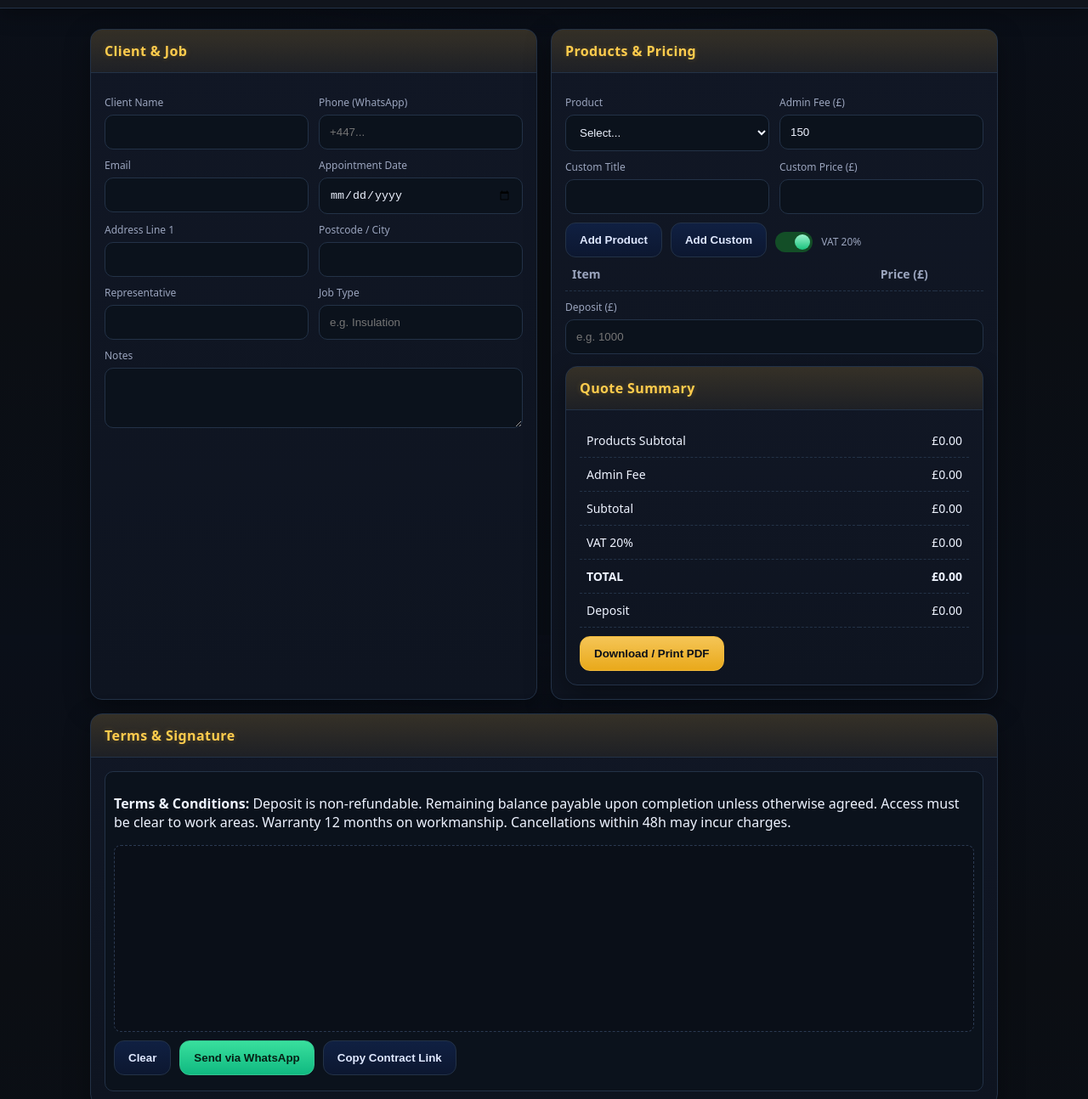
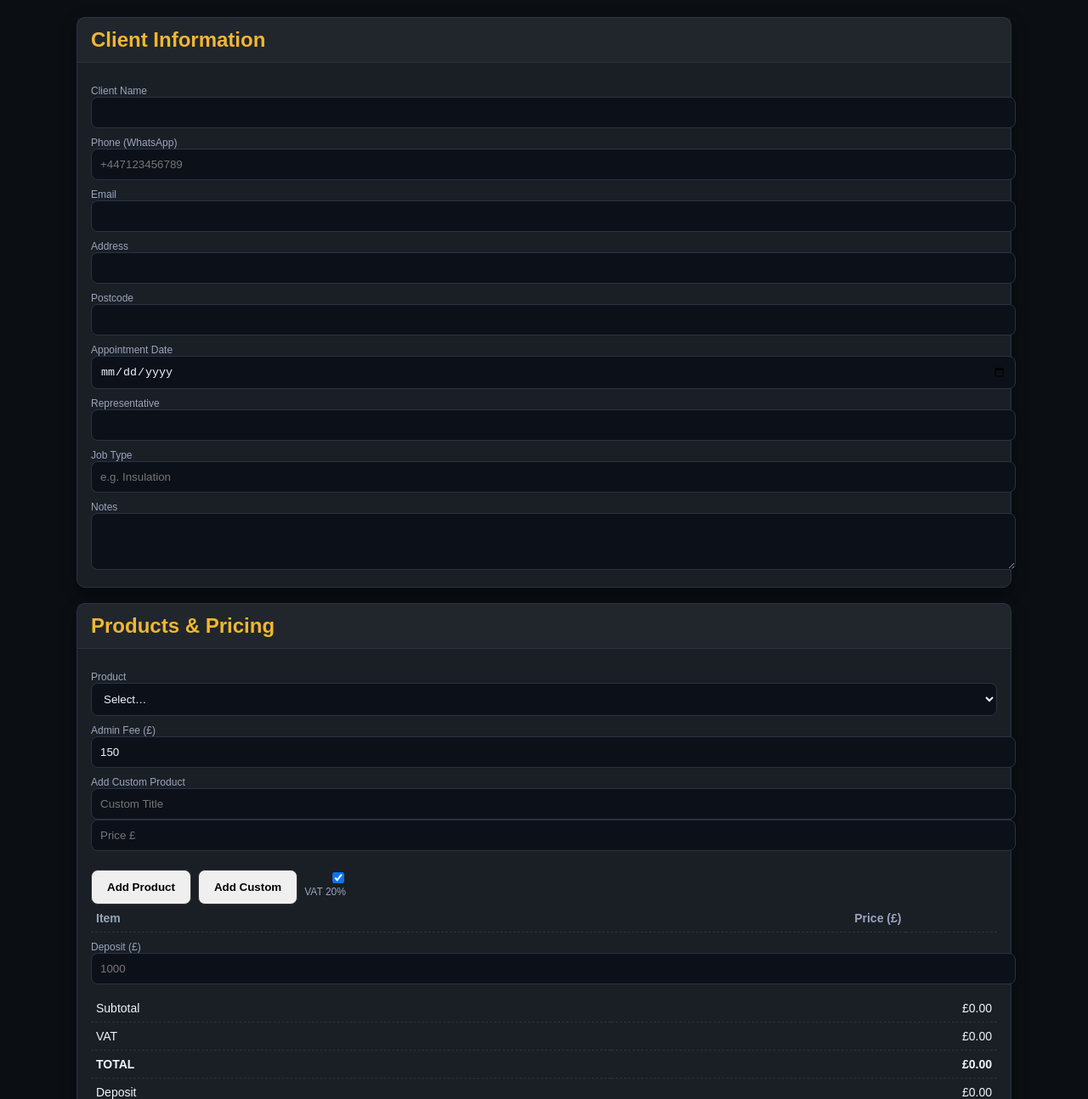
Before and after one commit to MXCTECH/MXCTECH, a plain HTML site: page contract.html in a window 1280 px wide. Shown: the part 52-1346 px from the top of the page at 85% size. Drawn offline with Linux system fonts and the light colour scheme.

Commit message:
Update contract.html

```diff
--- a/contract.html
+++ b/contract.html
@@ -1,339 +1,198 @@
 <!DOCTYPE html>
 <html lang="en">
 <head>
-  <meta charset="UTF-8" />
-  <meta name="viewport" content="width=device-width, initial-scale=1" />
-  <title>MXCTECH — Contract</title>
+<meta charset="UTF-8">
+<meta name="viewport" content="width=device-width, initial-scale=1">
+<title>MXCTECH INSULATION — Contract</title>
 
 <style>
-    :root {
-      --bg:#0b0e13;
-      --panel:#1a1f25;
-      --panel2:#10141c;
-      --line:#233247;
-      --text:#eef3ff;
-      --muted:#9aa4bd;
-      --gold:#f2b632;
-      --gold2:#ffcc4d;
-      --blue:#1F6BFF;
-      --ok:#19c37d;
-      --danger:#e55353;
+:root{
+  --bg:#0b0e13;--panel:#1a1f25;--gold:#f2b632;--line:#2a3245;--text:#eef3ff;--muted:#9aa4bd;
 }
-    * { box-sizing: border-box; }
-    html, body { height: 100%; }
-    body {
-      margin: 0;
-      font-family: ui-sans-serif, system-ui, -apple-system, Segoe UI, Roboto, Arial;
-      color: var(--text);
-      background: radial-gradient(1200px 500px at 50% -200px, #0d1220 0%, transparent 60%), linear-gradient(180deg, #0a0f19 0%, var(--bg) 50%, #0a0f18 100%);
-    }
-    header {
-      position: sticky; top: 0; z-index: 50;
-      display: flex; align-items: center; gap: 14px;
-      padding: 12px 16px;
-      border-bottom: 1px solid var(--line);
-      background: linear-gradient(180deg, #10151f 0%, var(--panel2) 90%);
-      box-shadow: 0 6px 24px rgba(0,0,0,.35);
-    }
-    header img { height: 40px; width: auto; object-fit: contain; }
-    .brand { font-weight: 800; letter-spacing: .3px; font-size: 18px; }
-    .sub { color: var(--muted); font-size: 12px; margin-top: -4px; }
-
-    main { max-width: 1100px; margin: 24px auto; padding: 0 16px; }
-    .grid { display: grid; grid-template-columns: 1fr; gap: 16px; }
-    @media(min-width:900px){ .grid{ grid-template-columns: 1fr 1fr; } }
-
-    .card {
-      background: linear-gradient(180deg, #111725 0%, #0e1420 100%);
-      border: 1px solid var(--line);
-      border-radius: 14px;
-      box-shadow: 0 10px 30px rgba(0,0,0,.35);
-      overflow: hidden;
-    }
-    .card h2 {
-      margin: 0; padding: 14px 16px;
-      background: linear-gradient(180deg, rgba(242,182,50,.16) 0%, rgba(242,182,50,.06) 100%);
-      border-bottom: 1px solid var(--line);
-      color: var(--gold2);
-      letter-spacing: .4px;
-      font-size: 16px;
-      text-shadow: 0 0 6px rgba(242,182,50,.25);
-    }
-    .card .body { padding: 16px; }
-
-    label { display: block; font-size: 12px; color: var(--muted); margin: 10px 0 6px; }
-    input, select, textarea {
-      width: 100%; padding: 12px 12px;
-      background: #0b121c; border: 1px solid var(--line); color: var(--text);
-      border-radius: 10px; outline: none;
-    }
-    input:focus, select:focus, textarea:focus { border-color: #2b64ff; }
-
-    .row { display: grid; grid-template-columns: 1fr; gap: 12px; }
-    @media(min-width:640px){ .row.two{ grid-template-columns: 1fr 1fr; } }
-
-    .switch { display: flex; align-items: center; gap: 10px; cursor: pointer; }
-    .switch input { display: none; }
-    .toggle {
-      width: 44px; height: 24px; border-radius: 14px; background: #22324a;
-      position: relative; transition: .2s;
-    }
-    .toggle::after {
-      content: ""; position: absolute; top: 3px; left: 3px;
-      width: 18px; height: 18px; border-radius: 50%;
-      background: linear-gradient(180deg,#fff,#c9d6ff);
-      transition: .2s;
-    }
-    .switch input:checked + .toggle { background: #134e27; }
-    .switch input:checked + .toggle::after { left: 23px; background: linear-gradient(180deg,#9cf4cc,#19c37d); }
-
-    table { width: 100%; border-collapse: collapse; font-size: 14px; }
-    th, td { padding: 10px 8px; border-bottom: 1px dashed var(--line); }
-    th { color: var(--muted); font-weight: 600; text-align: left; }
-
-    .btn {
-      display: inline-flex; align-items: center; justify-content: center;
-      padding: 12px 16px; border-radius: 12px; border: 1px solid var(--line);
-      background: linear-gradient(180deg, #102042 0%, #0c1730 100%);
-      color: #dfe8ff; font-weight: 700; cursor: pointer;
-    }
-    .btn.gold { background: linear-gradient(180deg,#f5c556,#e9a91b); color: #0a0f18; border-color: #f0b93b; }
-    .btn.green { background: linear-gradient(180deg,#39df9d,#10b981); color: #062015; border-color: #34c38f; }
-    .btn.red { background: linear-gradient(180deg,#ff7b7b,#e55353); color: #2a0a0a; border-color: #e55353; }
-    .actions { display: flex; flex-wrap: wrap; gap: 10px; margin-top: 10px; }
-
-    .sig-wrap { background: #0b121c; border: 1px solid var(--line); border-radius: 10px; padding: 10px; }
-    canvas#signature {
-      width: 100%; height: 220px; display: block;
-      background: #0a0f18; border-radius: 8px; border: 1px dashed #2b3a52;
-      touch-action: none;
-    }
-    footer { color: var(--muted); text-align: center; padding: 40px 16px; }
+body{margin:0;font-family:Arial,Segoe UI,sans-serif;background:var(--bg);color:var(--text);}
+header{display:flex;align-items:center;gap:12px;padding:14px 16px;border-bottom:1px solid var(--line);
+background:linear-gradient(180deg,#151a25 0%,#0e121a 100%);}
+header img{height:42px;width:auto;}
+h1{font-size:20px;margin:0;font-weight:700;color:var(--gold);}
+main{max-width:1100px;margin:auto;padding:20px;}
+.card{background:var(--panel);border:1px solid var(--line);border-radius:10px;margin-bottom:18px;
+box-shadow:0 6px 18px rgba(0,0,0,.4);}
+.card h2{margin:0;padding:12px 16px;border-bottom:1px solid var(--line);
+background:rgba(255,255,255,.03);color:var(--gold);}
+.card .body{padding:16px;}
+label{display:block;font-size:12px;margin-top:10px;color:var(--muted);}
+input,select,textarea{width:100%;padding:10px;border-radius:8px;border:1px solid var(--line);
+background:#0c1018;color:var(--text);}
+.btn{display:inline-flex;align-items:center;justify-content:center;
+padding:12px 18px;border-radius:8px;border:1px solid #333;
+font-weight:700;cursor:pointer;margin-top:10px;}
+.btn.gold{background:linear-gradient(180deg,#f5c556,#e9a91b);color:#0b0e13;}
+.btn.green{background:linear-gradient(180deg,#39df9d,#10b981);color:#04140c;}
+.btn.red{background:linear-gradient(180deg,#ff7777,#e55353);color:#1a0000;}
+.actions{display:flex;flex-wrap:wrap;gap:8px;margin-top:12px;}
+table{width:100%;border-collapse:collapse;font-size:14px;}
+th,td{padding:8px 6px;border-bottom:1px dashed var(--line);}
+th{text-align:left;color:var(--muted);}
+#signature{width:100%;height:200px;border:1px dashed var(--line);border-radius:8px;
+background:#0a0f18;touch-action:none;margin-top:10px;}
 </style>
 </head>
+
 <body>
 <header>
-    <img src="mxctech-logo.png" alt="MXCTECH Insulation logo" onerror="this.style.display='none'">
-    <div>
-      <div class="brand">MXCTECH INSULATION</div>
-      <div class="sub">Contract • Modern Pro Theme</div>
-    </div>
+  <img src="mxctech-logo.png" alt="MXCTECH INSULATION" onerror="this.style.display='none'">
+  <h1>MXCTECH INSULATION — Contract</h1>
 </header>
 
 <main>
-    <div class="grid">
-
-      <!-- Left -->
+  <!-- Client Details -->
   <section class="card">
-        <h2>Client & Job</h2>
+    <h2>Client Information</h2>
     <div class="body">
-          <div class="row two">
-            <div><label>Client Name</label><input id="custName"></div>
-            <div><label>Phone (WhatsApp)</label><input id="custPhone" placeholder="+447..."></div>
-          </div>
-          <div class="row two">
-            <div><label>Email</label><input id="custEmail"></div>
-            <div><label>Appointment Date</label><input id="apptDate" type="date"></div>
-          </div>
-          <div class="row two">
-            <div><label>Address Line 1</label><input id="addr1"></div>
-            <div><label>Postcode / City</label><input id="postcode"></div>
-          </div>
-          <div class="row two">
-            <div><label>Representative</label><input id="repName"></div>
-            <div><label>Job Type</label><input id="jobType" placeholder="e.g. Insulation"></div>
-          </div>
-          <label>Notes</label>
-          <textarea id="notes" rows="3"></textarea>
+      <label>Client Name</label><input id="custName">
+      <label>Phone (WhatsApp)</label><input id="custPhone" placeholder="+447123456789">
+      <label>Email</label><input id="custEmail">
+      <label>Address</label><input id="addr1">
+      <label>Postcode</label><input id="postcode">
+      <label>Appointment Date</label><input id="apptDate" type="date">
+      <label>Representative</label><input id="repName">
+      <label>Job Type</label><input id="jobType" placeholder="e.g. Insulation">
+      <label>Notes</label><textarea id="notes" rows="3"></textarea>
     </div>
   </section>
 
-      <!-- Right -->
+  <!-- Products -->
   <section class="card">
     <h2>Products & Pricing</h2>
     <div class="body">
-          <div class="row two">
-            <div>
       <label>Product</label>
       <select id="product">
-                <option value="">Select...</option>
+        <option value="">Select…</option>
         <option value="1500">Multifoil Insulation — £1500</option>
         <option value="950">Loft Boarding — £950</option>
         <option value="650">Draft Proofing — £650</option>
       </select>
-            </div>
-            <div><label>Admin Fee (£)</label><input id="adminFee" type="number" value="150"></div>
-          </div>
-          <div class="row two">
-            <div><label>Custom Title</label><input id="customTitle"></div>
-            <div><label>Custom Price (£)</label><input id="customPrice" type="number"></div>
-          </div>
+      <label>Admin Fee (£)</label><input id="adminFee" type="number" value="150">
+      <label>Add Custom Product</label>
+      <input id="customTitle" placeholder="Custom Title">
+      <input id="customPrice" type="number" placeholder="Price £">
       <div class="actions">
         <button class="btn" onclick="addSelectedProduct()">Add Product</button>
         <button class="btn" onclick="addCustomProduct()">Add Custom</button>
-            <label class="switch"><input id="vatToggle" type="checkbox" checked><span class="toggle"></span><span>VAT 20%</span></label>
+        <label><input type="checkbox" id="vatToggle" checked> VAT 20%</label>
       </div>
-
       <table id="items"><thead><tr><th>Item</th><th style="text-align:right">Price (£)</th><th></th></tr></thead><tbody></tbody></table>
-
-          <label>Deposit (£)</label><input id="deposit" type="number" placeholder="e.g. 1000">
-
-          <div class="card" style="margin-top:14px;">
-            <h2>Quote Summary</h2>
-            <div class="body">
+      <label>Deposit (£)</label><input id="deposit" type="number" placeholder="1000">
+      <div style="margin-top:12px;">
         <table>
-                <tbody>
-                  <tr><td>Products Subtotal</td><td id="subProducts" style="text-align:right">£0.00</td></tr>
-                  <tr><td>Admin Fee</td><td id="subAdmin" style="text-align:right">£0.00</td></tr>
           <tr><td>Subtotal</td><td id="subtotal" style="text-align:right">£0.00</td></tr>
-                  <tr><td>VAT 20%</td><td id="vat" style="text-align:right">£0.00</td></tr>
+          <tr><td>VAT</td><td id="vat" style="text-align:right">£0.00</td></tr>
           <tr><td><b>TOTAL</b></td><td id="total" style="text-align:right"><b>£0.00</b></td></tr>
           <tr><td>Deposit</td><td id="depOut" style="text-align:right">£0.00</td></tr>
-                </tbody>
         </table>
-              <div class="actions"><button class="btn gold" onclick="window.print()">Download / Print PDF</button></div>
-            </div>
       </div>
     </div>
   </section>
 
   <!-- Signature -->
-      <section class="card" style="grid-column:1/-1">
+  <section class="card">
     <h2>Terms & Signature</h2>
     <div class="body">
-          <div class="sig-wrap">
-            <p><b>Terms & Conditions:</b> Deposit is non-refundable. Remaining balance payable upon completion unless otherwise agreed. Access must be clear to work areas. Warranty 12 months on workmanship. Cancellations within 48h may incur charges.</p>
-
+      <p><b>Terms & Conditions:</b> Deposit is non-refundable. Balance due on completion. Access must be clear. 1 year workmanship warranty.</p>
       <canvas id="signature"></canvas>
       <div class="actions">
-              <button class="btn" onclick="clearSignature()">Clear</button>
-              <button class="btn green" onclick="sendWhatsApp()">Send via WhatsApp</button>
-              <button class="btn" onclick="copyShareLink()">Copy Contract Link</button>
+        <button class="btn red" onclick="clearSignature()">Clear Signature</button>
+        <button class="btn green" onclick="sendWhatsAppWarmup()">Send via WhatsApp</button>
       </div>
-            <div id="shareHint" style="font-size:12px;color:var(--muted);margin-top:8px"></div>
-          </div>
+      <p id="statusMsg" style="color:var(--muted);font-size:12px;"></p>
     </div>
   </section>
-    </div>
 </main>
 
-  <footer>© 2025 MXCTECH INSULATION</footer>
+<footer style="text-align:center;padding:30px 0;color:var(--muted);font-size:13px;">
+© 2025 MXCTECH INSULATION
+</footer>
 
 <script>
 const qs = s => document.querySelector(s);
 const itemsTbody = qs('#items tbody');
 let items = [];
 
-    const currency = n => "£" + (Number(n||0).toFixed(2));
+function currency(n){return "£"+(Number(n||0).toFixed(2));}
 
 function addSelectedProduct(){
-      const sel = qs('#product');
-      if(!sel.value) return alert('Select a product');
-      items.push({title: sel.options[sel.selectedIndex].text, price: Number(sel.value)});
-      sel.value = "";
+  const sel=qs('#product');
+  if(!sel.value)return alert('Select a product');
+  items.push({title:sel.options[sel.selectedIndex].text,price:Number(sel.value)});
+  sel.value="";
   renderItems();
 }
-
 function addCustomProduct(){
-      const t = qs('#customTitle').value.trim();
-      const p = Number(qs('#customPrice').value);
-      if(!t || !p) return alert('Enter custom product and price');
-      items.push({title:t, price:p});
-      qs('#customTitle').value = ""; qs('#customPrice').value = "";
+  const t=qs('#customTitle').value.trim();
+  const p=Number(qs('#customPrice').value);
+  if(!t || !p)return alert('Enter custom product and price');
+  items.push({title:t,price:p});
+  qs('#customTitle').value="";qs('#customPrice').value="";
   renderItems();
 }
-
-    function removeItem(i){ items.splice(i,1); renderItems(); }
-
+function removeItem(i){items.splice(i,1);renderItems();}
 function renderItems(){
-      itemsTbody.innerHTML = items.map((it,i)=>`
-        <tr>
-          <td>${it.title}</td>
-          <td style="text-align:right">${currency(it.price)}</td>
-          <td><button class="btn red" onclick="removeItem(${i})">x</button></td>
-        </tr>
-      `).join('') || `<tr><td colspan="3" style="color:#888">No products added</td></tr>`;
+  itemsTbody.innerHTML = items.map((it,i)=>
+    `<tr><td>${it.title}</td><td style="text-align:right">${currency(it.price)}</td><td><button class="btn red" onclick="removeItem(${i})">x</button></td></tr>`
+  ).join('')||`<tr><td colspan="3" style="color:#888">No products added</td></tr>`;
   recalc();
 }
+function recalc(){
+  const admin=Number(qs('#adminFee').value||0);
+  const sub=items.reduce((a,b)=>a+b.price,0);
+  let subtotal=sub+admin;
+  let vat=qs('#vatToggle').checked?subtotal*0.2:0;
+  let total=subtotal+vat;
+  qs('#subtotal').textContent=currency(subtotal);
+  qs('#vat').textContent=currency(vat);
+  qs('#total').textContent=currency(total);
+  qs('#depOut').textContent=currency(qs('#deposit').value||0);
+}
+['adminFee','deposit'].forEach(id=>qs('#'+id).addEventListener('input',recalc));
+qs('#vatToggle').addEventListener('change',recalc);
 
-    function recalc(){
-      const admin = Number(qs('#adminFee').value || 0);
-      const subProducts = items.reduce((a,b)=>a+b.price,0);
-      const subtotal = subProducts + admin;
-      const vatOn = qs('#vatToggle').checked;
-      const vat = vatOn ? subtotal*0.2 : 0;
-      const total = subtotal + vat;
-      qs('#subProducts').textContent = currency(subProducts);
-      qs('#subAdmin').textContent = currency(admin);
-      qs('#subtotal').textContent = currency(subtotal);
-      qs('#vat').textContent = currency(vat);
-      qs('#total').textContent = currency(total);
-      qs('#depOut').textContent = currency(qs('#deposit').value || 0);
+// Signature Pad
+const canvas=document.getElementById('signature');
+const ctx=canvas.getContext('2d');
+let drawing=false,last=null;
+function resizeCanvas(){const r=canvas.getBoundingClientRect();canvas.width=r.width;canvas.height=r.height;ctx.lineWidth=2;ctx.lineCap='round';ctx.strokeStyle='#fff';}
+resizeCanvas();
+window.addEventListener('resize',resizeCanvas);
+canvas.addEventListener('pointerdown',e=>{drawing=true;last={x:e.offsetX,y:e.offsetY};});
+canvas.addEventListener('pointermove',e=>{if(!drawing)return;ctx.beginPath();ctx.moveTo(last.x,last.y);ctx.lineTo(e.offsetX,e.offsetY);ctx.stroke();last={x:e.offsetX,y:e.offsetY};});
+window.addEventListener('pointerup',()=>drawing=false);
+function clearSignature(){ctx.clearRect(0,0,canvas.width,canvas.height);}
+
+// Warm Up UK-style WhatsApp system
+const CONTRACT_BASE = "https://mxctech.github.io/contract.html";
+function buildWarmupContractURL(){
+  const get = id=>(document.getElementById(id)?.value||"").trim();
+  const params=new URLSearchParams({
+    custName:get("custName"),custPhone:get("custPhone"),custEmail:get("custEmail"),
+    addr1:get("addr1"),postcode:get("postcode"),apptDate:get("apptDate"),
+    repName:get("repName"),jobType:get("jobType"),notes:get("notes"),
+    total:(qs("#total")?.textContent||"").replace(/[^\d.]/g,""),
+    deposit:(qs("#depOut")?.textContent||"").replace(/[^\d.]/g,"")
+  });
+  return `${CONTRACT_BASE}?${params.toString()}`;
 }
-    ['adminFee','deposit'].forEach(id => qs('#'+id).addEventListener('input', recalc));
-    qs('#vatToggle').addEventListener('change', recalc);
-
-    function buildShareURL(){
-      const base = location.origin + location.pathname;
-      const params = new URLSearchParams({
-        custName: qs('#custName').value,
-        custPhone: qs('#custPhone').value,
-        addr1: qs('#addr1').value,
-        postcode: qs('#postcode').value,
-        total: qs('#total').textContent,
-        deposit: qs('#depOut').textContent,
-        items: encodeURIComponent(JSON.stringify(items))
-      });
-      return `${base}?${params.toString()}`;
+function sendWhatsAppWarmup(){
+  const name=(qs("#custName")?.value||"").trim();
+  const phone=(qs("#custPhone")?.value||"").trim();
+  if(!phone){alert("Enter WhatsApp number including +44");return;}
+  const phoneDigits=phone.replace(/\D/g,"");
+  const link=buildWarmupContractURL();
+  const total=qs("#total")?.textContent||"£0.00";
+  const deposit=qs("#depOut")?.textContent||"£0.00";
+  const msg=`Hi ${name}, it’s our team from MXCTECH INSULATION.\nHere’s your contract link:\n${link}\n\nQuote Total: ${total}\nDeposit: ${deposit}`;
+  const waURL=`https://api.whatsapp.com/send?phone=${phoneDigits}&text=${encodeURIComponent(msg)}`;
+  window.location.href=waURL;
 }
-
-    // ✅ Fixed WhatsApp Deep Link
-    function sendWhatsApp(){
-      const phone = (qs('#custPhone').value || '').trim();
-      if(!phone) return alert('Add client WhatsApp number with +44');
-      const phoneDigits = phone.replace(/\D/g,'');
-      const link = buildShareURL();
-      const totalText = qs('#total').textContent;
-      const depText = qs('#depOut').textContent;
-      const message = `Contract link for MXCTECH INSULATION\n\nHi ${qs('#custName').value || ''}, here is your contract:\n${link}\n\nQuote Total: ${totalText}\nDeposit: ${depText}\n\nThank you, MXCTECH Team`;
-      const whatsappURL = `https://api.whatsapp.com/send?phone=${phoneDigits}&text=${encodeURIComponent(message)}`;
-      window.location.href = whatsappURL;
-    }
-
-    function copyShareLink(){
-      const link = buildShareURL();
-      navigator.clipboard.writeText(link);
-      qs('#shareHint').textContent = 'Contract link copied!';
-    }
-
-    const canvas = document.getElementById('signature');
-    const ctx = canvas.getContext('2d');
-    let drawing = false, last = null;
-
-    function resizeCanvas(){
-      const r = canvas.getBoundingClientRect();
-      const dpr = window.devicePixelRatio || 1;
-      canvas.width = r.width * dpr;
-      canvas.height = r.height * dpr;
-      ctx.scale(dpr,dpr);
-      ctx.lineWidth = 2.2;
-      ctx.lineCap = 'round';
-      ctx.strokeStyle = '#fff';
-    }
-    resizeCanvas();
-    window.addEventListener('resize', resizeCanvas);
-
-    function getPoint(e){
-      const r = canvas.getBoundingClientRect();
-      return e.touches ?
-        {x:e.touches[0].clientX - r.left, y:e.touches[0].clientY - r.top} :
-        {x:e.clientX - r.left, y:e.clientY - r.top};
-    }
-    canvas.addEventListener('pointerdown', e => {drawing=true; last=getPoint(e);});
-    canvas.addEventListener('pointermove', e => {
-      if(!drawing) return;
-      const p=getPoint(e);
-      ctx.beginPath(); ctx.moveTo(last.x,last.y); ctx.lineTo(p.x,p.y); ctx.stroke(); last=p;
-    });
-    window.addEventListener('pointerup', ()=>drawing=false);
-    function clearSignature(){ const r=canvas.getBoundingClientRect(); ctx.clearRect
+</script>
+</body>
+</html>
```
Lines whose indentation alone changed are shown as unchanged.
